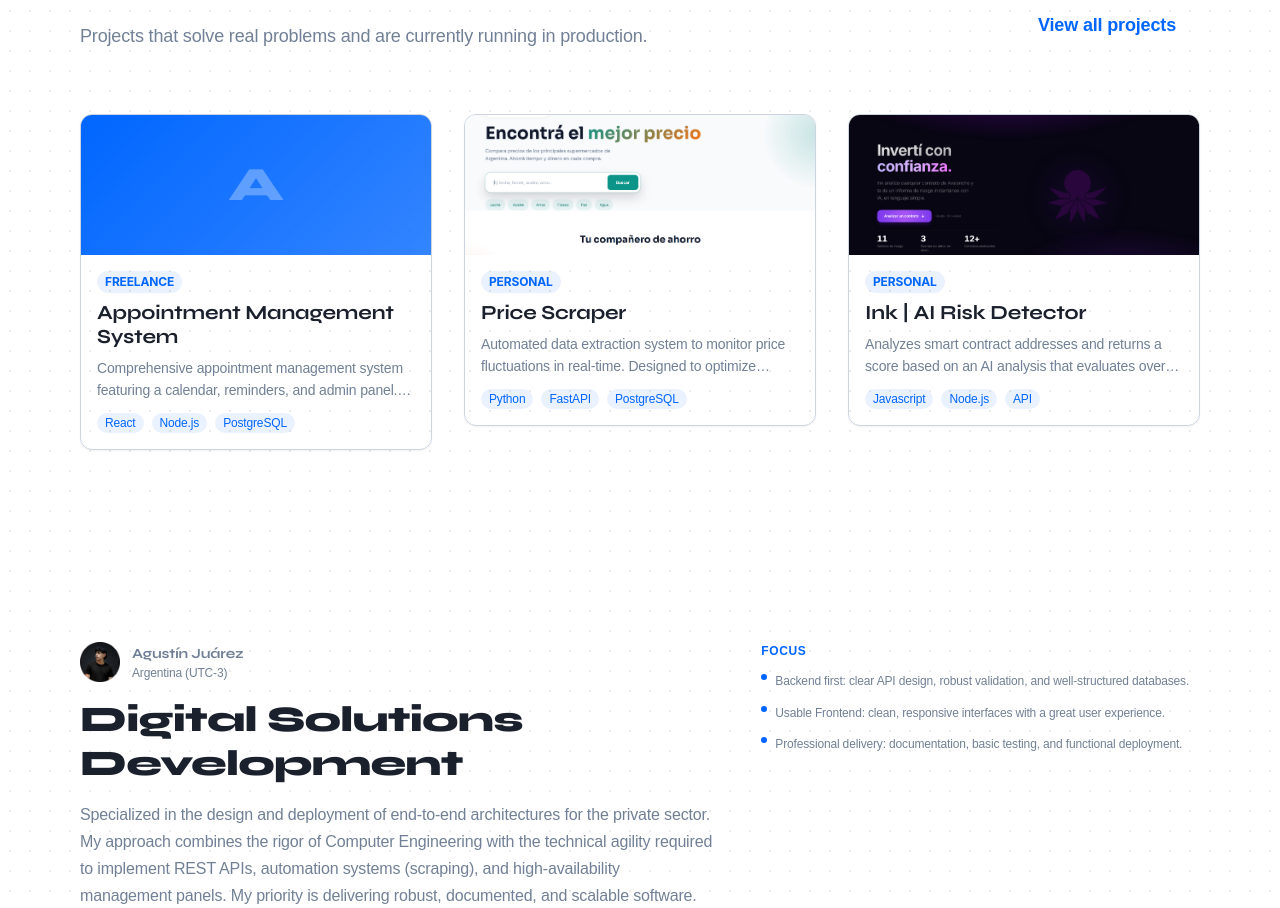
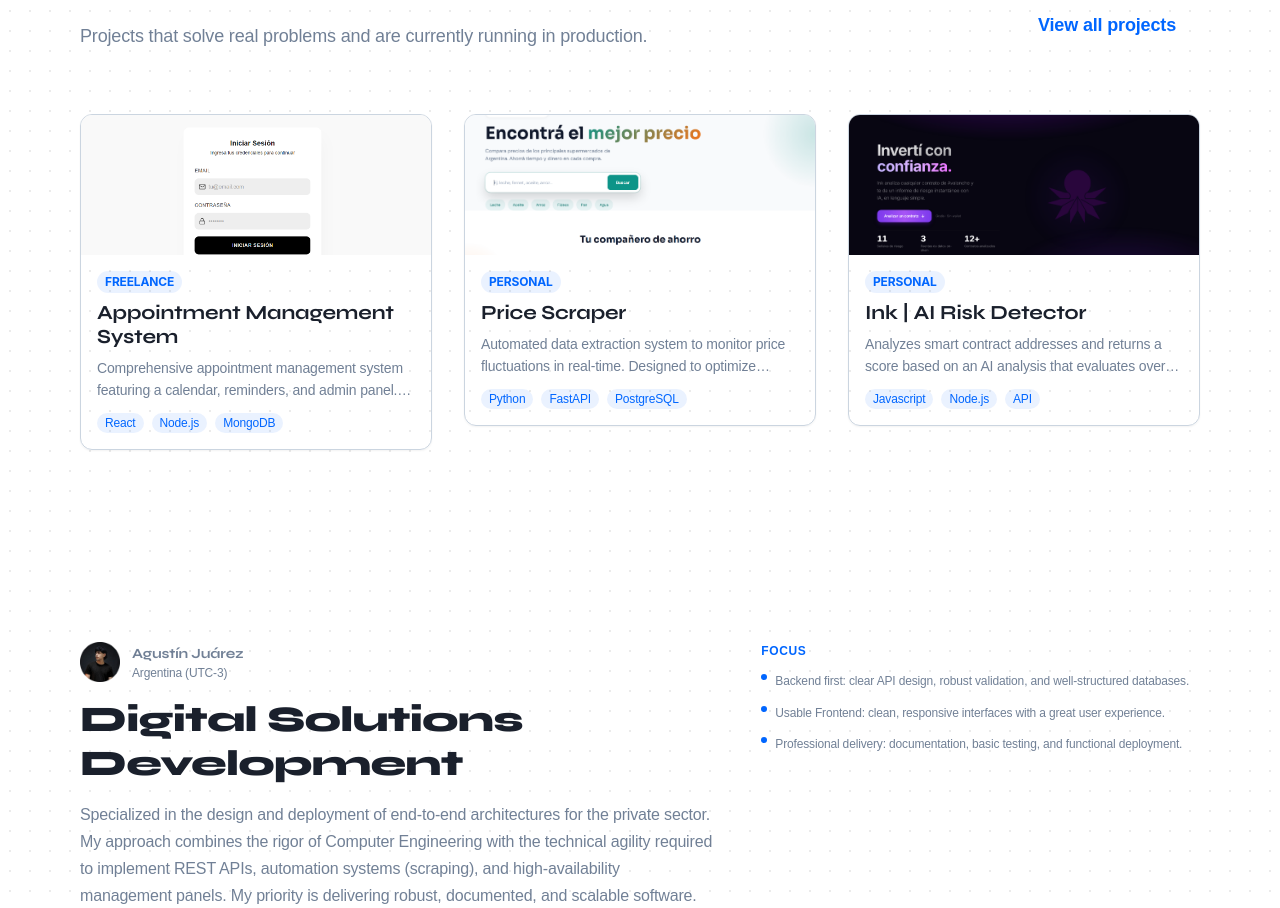
Before and after one commit to Juarex9/Portfolio, a React (Vite) app: page / in a window 1280 px wide. Shown: the part 1379-2287 px from the top of the page. Built offline with nearby package versions, Linux system fonts and the light colour scheme; a web font is replaced by a local one.

Commit message:
feat: update contact information

```diff
--- a/src/components/FeaturedProjects.jsx
+++ b/src/components/FeaturedProjects.jsx
@@ -20,7 +20,7 @@ import { useReducedMotion } from "../hooks/useReducedMotion";
 const MotionBox = motion(Box);
 
 const featuredProjects = [
-  { key: "gestion-turnos", category: "Freelance", href: "/freelance" },
+  { key: "gestion-turnos", category: "Freelance", href: "/freelance", image: "/gestor-turnos.png" },
   { key: "scraper-precios", category: "Personal", href: "/personal", image: "/price-scraper.png" },
   { key: "ink-ai-risk-detector", category: "Personal", href: "/personal", image: "/ink-risk.png" },
 ];
--- a/src/i18n/locales/en.json
+++ b/src/i18n/locales/en.json
@@ -100,7 +100,7 @@
           "tech": [
             "React",
             "Node.js",
-            "PostgreSQL",
+            "MongoDB",
             "JWT",
             "REST API"
           ]
--- a/src/i18n/locales/es.json
+++ b/src/i18n/locales/es.json
@@ -101,7 +101,7 @@
           "tech": [
             "React",
             "Node.js",
-            "PostgreSQL",
+            "MongoDB",
             "JWT",
             "API REST"
           ]
--- a/src/pages/Contacto.jsx
+++ b/src/pages/Contacto.jsx
@@ -81,12 +81,12 @@ export default function Contact() {
             <Box>
               <Text mt={2} color={secondaryText} fontFamily="var(--font-body)" lineHeight="1.7" fontSize="sm" mb={5}>{t("contact.section.desc")}</Text>
               <VStack spacing={2} align="stretch">
-                {[{ icon: MdPhone, href: "tel:+5493886672774", label: "+54 9 388 667 2774" }, { icon: MdEmail, href: "mailto:agustinjuarez375@gmail.com", label: "agustinjuarez375@gmail.com" }, { icon: MdLocationOn, href: null, label: "Salta, Argentina" }].map((item) => (
+                {[{ icon: MdPhone, href: "tel:+5493886709087", label: "+54 9 3886709087" }, { icon: MdEmail, href: "mailto:agustinjuarez375@gmail.com", label: "agustinjuarez375@gmail.com" }, { icon: MdLocationOn, href: null, label: "Salta, Argentina" }].map((item) => (
                   <Button key={item.label} as={item.href ? Link : "button"} href={item.href} size="sm" h="44px" justifyContent="flex-start" variant="ghost" color={secondaryText} fontWeight="500" fontFamily="var(--font-body)" _hover={{ color: accentColor }} leftIcon={<item.icon color={accentColor} size="16px" />} transition="all 0.3s">{item.label}</Button>
                 ))}
               </VStack>
               <HStack spacing={2} mt={4}>
-                {[{ icon: BsLinkedin, href: "https://www.linkedin.com/in/agustin-juarez0907/", label: "LinkedIn" }, { icon: BsWhatsapp, href: "https://wa.me/5493886672774", label: "WhatsApp" }, { icon: BsTelegram, href: "https://t.me/agustin_jzz", label: "Telegram" }].map((social) => (
+                {[{ icon: BsLinkedin, href: "https://www.linkedin.com/in/agustin-juarez0907/", label: "LinkedIn" }, { icon: BsWhatsapp, href: "https://wa.me/5493886709087", label: "WhatsApp" }, { icon: BsTelegram, href: "https://t.me/agustin_jzz", label: "Telegram" }].map((social) => (
                   <MotionBox key={social.label} whileHover={{ y: -2 }} transition={{ duration: prefersReducedMotion ? 0 : 0.2 }}>
                     <IconButton as={Link} href={social.href} target="_blank" aria-label={social.label} variant="ghost" size="md" isRound color={secondaryText} _hover={{ color: accentColor }} icon={<social.icon size={18} />} transition="all 0.3s" />
                   </MotionBox>
--- a/src/pages/Freelance.jsx
+++ b/src/pages/Freelance.jsx
@@ -29,7 +29,7 @@ export default function Freelance() {
   const secondaryText = "gray.500";
   const { t } = useTranslation();
 
-  const projects = [{ key: "gestion-turnos", github: "", demo: "" }];
+  const projects = [{ key: "gestion-turnos", github: "https://github.com/Juarex9/gestor-turnos.git", demo: "" }];
 
   return (
     <>
```
Also changed, not shown: public/gestor-turnos.png (added).
